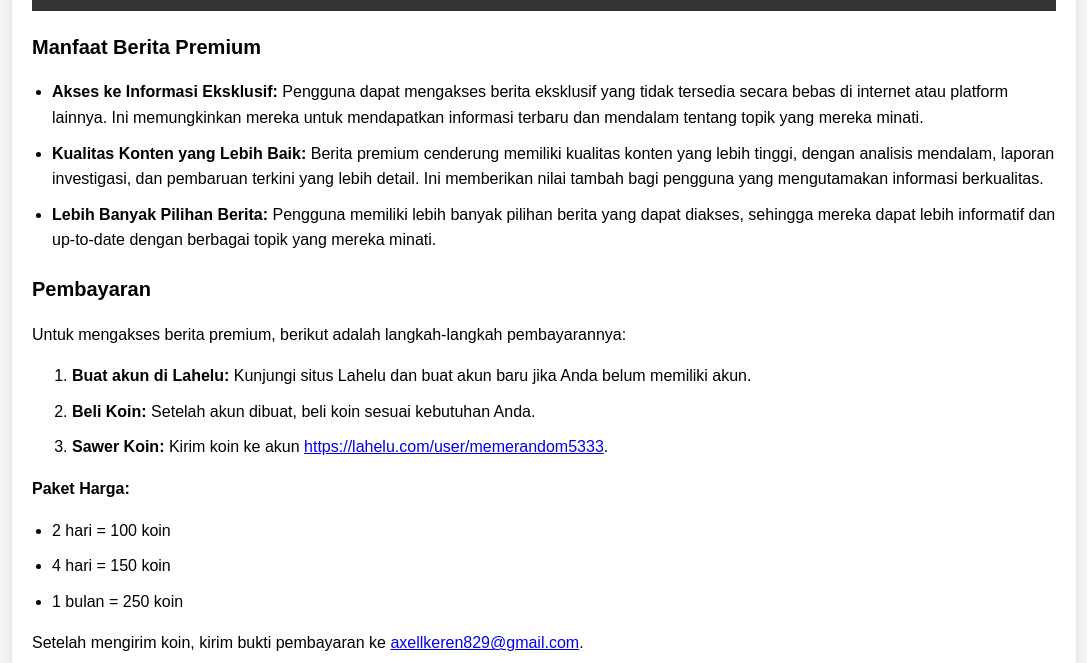
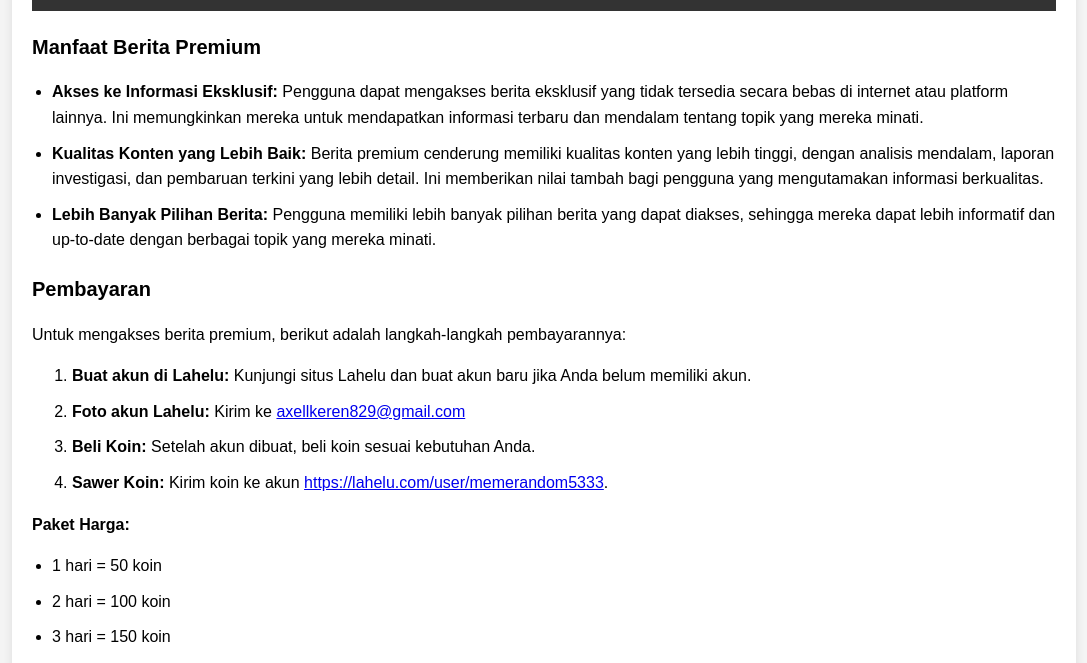
Before and after one commit to axellekeren/BolaMania, a plain HTML site: page berita premium.html in a window 1280 px wide. Shown: the part 109-772 px from the top of the page, without its empty margins (96-1183 px from the left). Drawn offline with Linux system fonts and the light colour scheme.

Commit message:
Update berita premium.html

```diff
--- a/berita premium.html
+++ b/berita premium.html
@@ -85,14 +85,15 @@
             <p>Untuk mengakses berita premium, berikut adalah langkah-langkah pembayarannya:</p>
             <ol>
                 <li><strong>Buat akun di Lahelu:</strong> Kunjungi situs Lahelu dan buat akun baru jika Anda belum memiliki akun.</li>
+                 <li><strong>Foto akun Lahelu:</strong> Kirim ke <a href="mailto:axellkeren829@gmail.com">axellkeren829@gmail.com</a></li>
                 <li><strong>Beli Koin:</strong> Setelah akun dibuat, beli koin sesuai kebutuhan Anda.</li>
                 <li><strong>Sawer Koin:</strong> Kirim koin ke akun <a href="https://lahelu.com/user/memerandom5333" target="_blank">https://lahelu.com/user/memerandom5333</a>.</li>
             </ol>
             <p><strong>Paket Harga:</strong></p>
             <ul>
+                <li>1 hari = 50 koin</li>
                 <li>2 hari = 100 koin</li>
-                <li>4 hari = 150 koin</li>
-                <li>1 bulan = 250 koin</li>
+                <li>3 hari = 150 koin</li>
             </ul>
             <p>Setelah mengirim koin, kirim bukti pembayaran ke <a href="mailto:axellkeren829@gmail.com">axellkeren829@gmail.com</a>.</p>
         </article>
```
